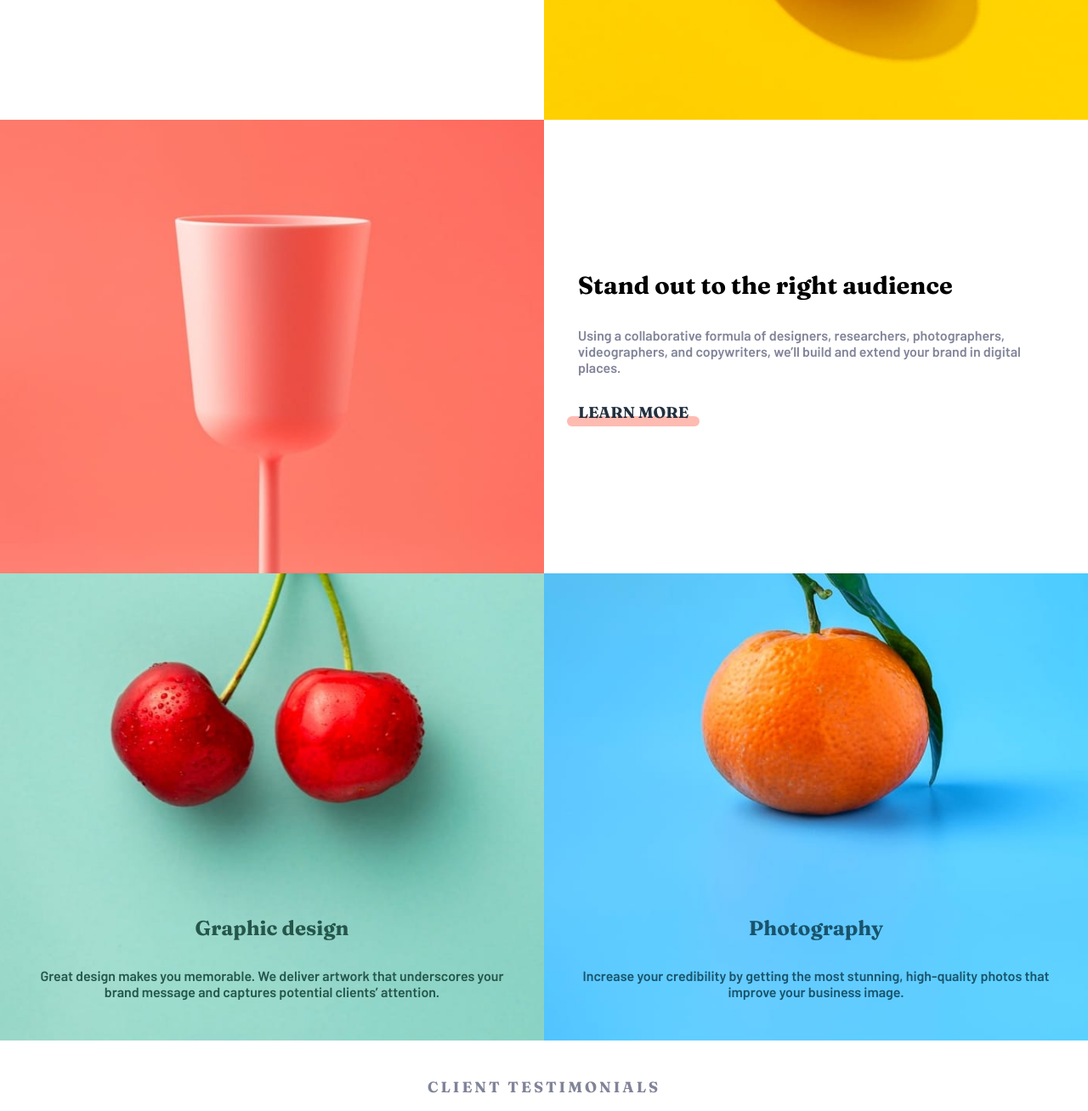
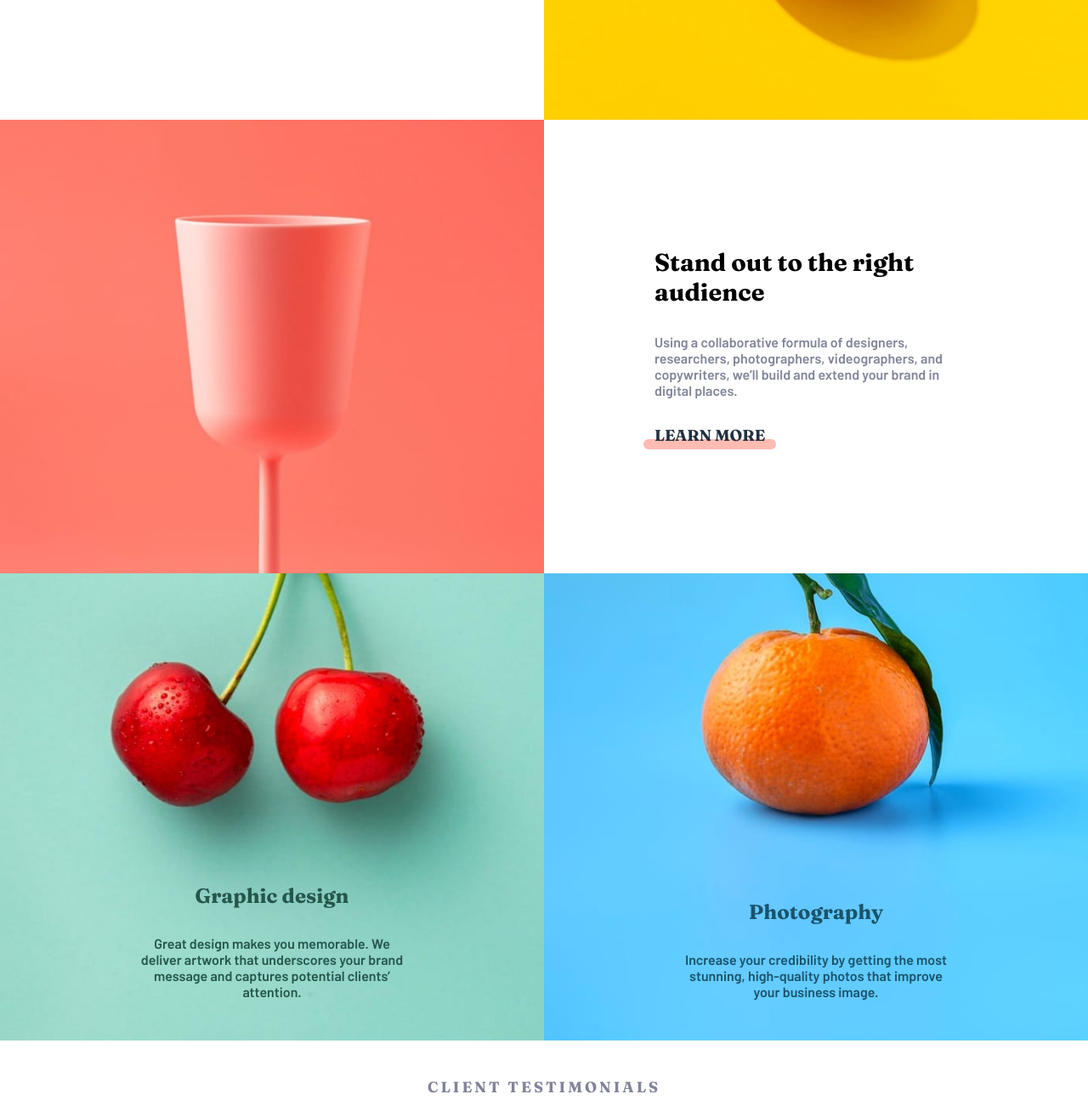
Before and after one commit to adarsh-gupta-2002/sunnyside-agency-landing-page-main, a plain HTML site: page index.html in a window 1280 px wide. Shown: the part 1092-2400 px from the top of the page at 85% size. Drawn offline with Linux system fonts and the light colour scheme.

Commit message:
initial commit

```diff
--- a/css/main.css
+++ b/css/main.css
@@ -292,6 +292,16 @@
 }
 
 
+@media(min-width:1000px){
+    .content{
+        width: 50%;
+    }
+    .section-content{
+        padding-inline: 130px;
+    }
+}
+
+
 
 
 
```
